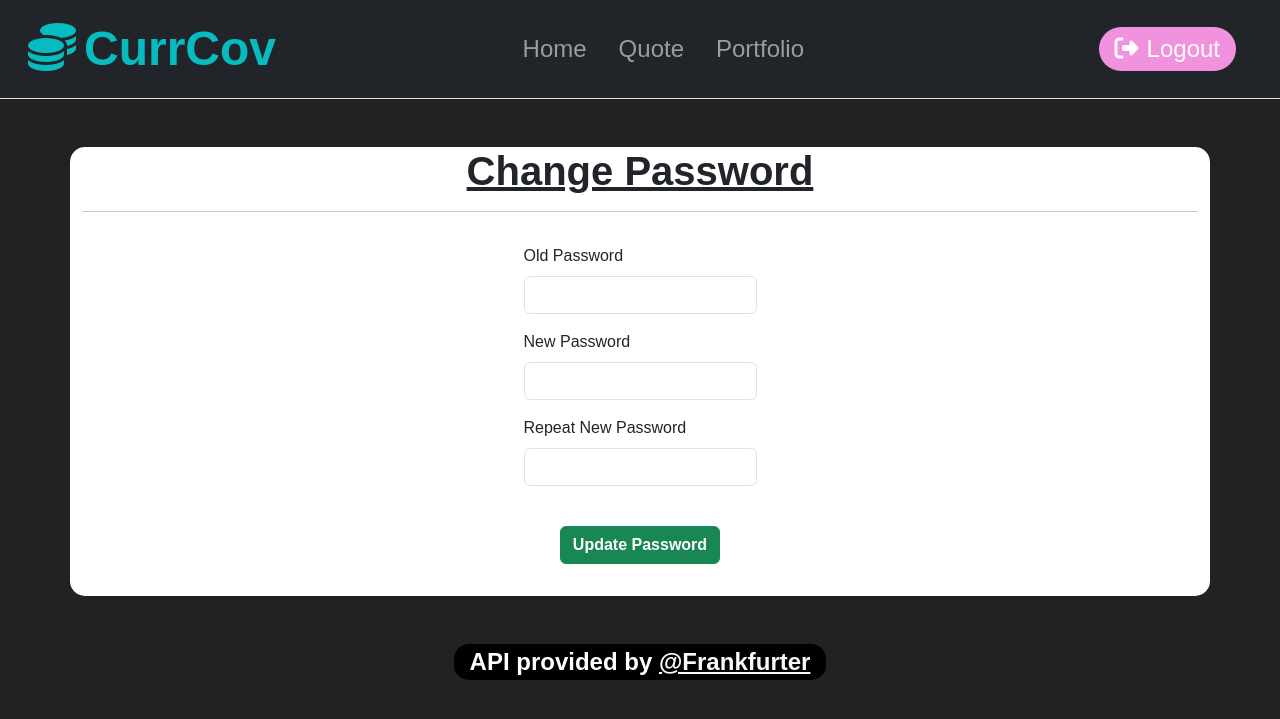
After one commit to RushilReddy909/CurrCov, a Flask app: page /changepass in a window 1280 px wide. The commit adds this page. Shown: the top 719 px of the page. Run offline with Flask 3, Linux system fonts and the light colour scheme; a user stored in the database is signed in.

Commit message:
Users can now change their passwords.

```diff
--- a/app.py
+++ b/app.py
@@ -167,13 +167,46 @@ def portfolio():
         newbase = request.form["newbase"]
 
         #Handle Error
-
+        if newbase not in currencies:
+            flash("Couldn't change base currency.", "error")
+            return redirect(url_for('portfolio'))
 
         user = Users.query.filter_by(id = session["u_id"]).first()
         user.base = newbase
         db.session.commit()
         return redirect(url_for('portfolio'))
 
+@app.route('/changepass', methods=["GET", "POST"])
+def changepass():
+    if "u_id" not in session:
+        return redirect(url_for('login'))
+    elif request.method == "GET":
+        return render_template('/changepass.html')
+    else:
+        oldPass = request.form["oldPass"]
+        newPass = request.form["newPass"]
+        rnewPass = request.form["rnewPass"]
+
+        if newPass != rnewPass:
+            flash("New Passwords don't match.", "error")
+            return redirect(url_for('changepass'))
+
+        col = Users.query.filter_by(id = session["u_id"]).first()
+        if not security.check_password_hash(col.hash, oldPass):
+            flash("Incorrect Old Password Provided.", "error")
+            return redirect(url_for('changepass'))
+
+        if not check_pass(newPass):
+            flash("Password is not of sufficient length.", "error")
+            return redirect(url_for('changepass'))
+
+        hashPass = security.generate_password_hash(newPass)
+        col.hash = hashPass
+        db.session.commit()
+
+        flash("Successfully Changed Password.", "message")
+        return redirect(url_for('portfolio'))
+
 if __name__ == "__main__":
     db.create_all()
     app.run(debug=True)
--- a/static/style.css
+++ b/static/style.css
@@ -113,12 +113,6 @@ td {
     font-weight: bold;
 }
 
-.btnHolder {
-    display: flex;
-    justify-content: space-evenly;
-    align-items: center;
-}
-
 .btn {
     font-weight: bold;
 }
--- /dev/null
+++ b/templates/changepass.html
@@ -0,0 +1,30 @@
+{% extends "layout.html" %}
+
+{% block title %} Change Password {% endblock %}
+
+{% block main %}
+    <div class="container">
+        <h1>Change Password</h1>
+        <hr>
+        {% with messages = get_flashed_messages(category_filter=["error"]) %}
+            {% if messages %}
+                <div class="alert alert-danger"><i class="fa-solid fa-circle-xmark me-1"></i>{{messages[0]}}</div>
+            {% endif %}
+        {% endwith %}
+        <form class="dateCard p-3 m-3" style="flex-direction: column;" method="post">
+            <div class="mb-3">
+                <label for="oldPass" class="form-label">Old Password</label>
+                <input type="password" class="form-control" name="oldPass" id="oldPass" autocomplete="off" required>
+            </div>
+            <div class="mb-3">
+                <label for="newPass" class="form-label">New Password</label>
+                <input type="password" class="form-control" name="newPass" id="newPass" autocomplete="off" required>
+            </div>
+            <div class="mb-3">
+                <label for="rnewPass" class="form-label">Repeat New Password</label>
+                <input type="password" class="form-control" name="rnewPass" id="rnewPass" autocomplete="off" required>
+            </div>
+            <button type="submit" class="btn btn-success mt-4">Update Password</button>
+        </form>
+    </div>
+{% endblock %}
```
Also changed, not shown: templates/index.html (+2 -8 lines), templates/portfolio.html (+14 -5 lines), instance/database.db.
